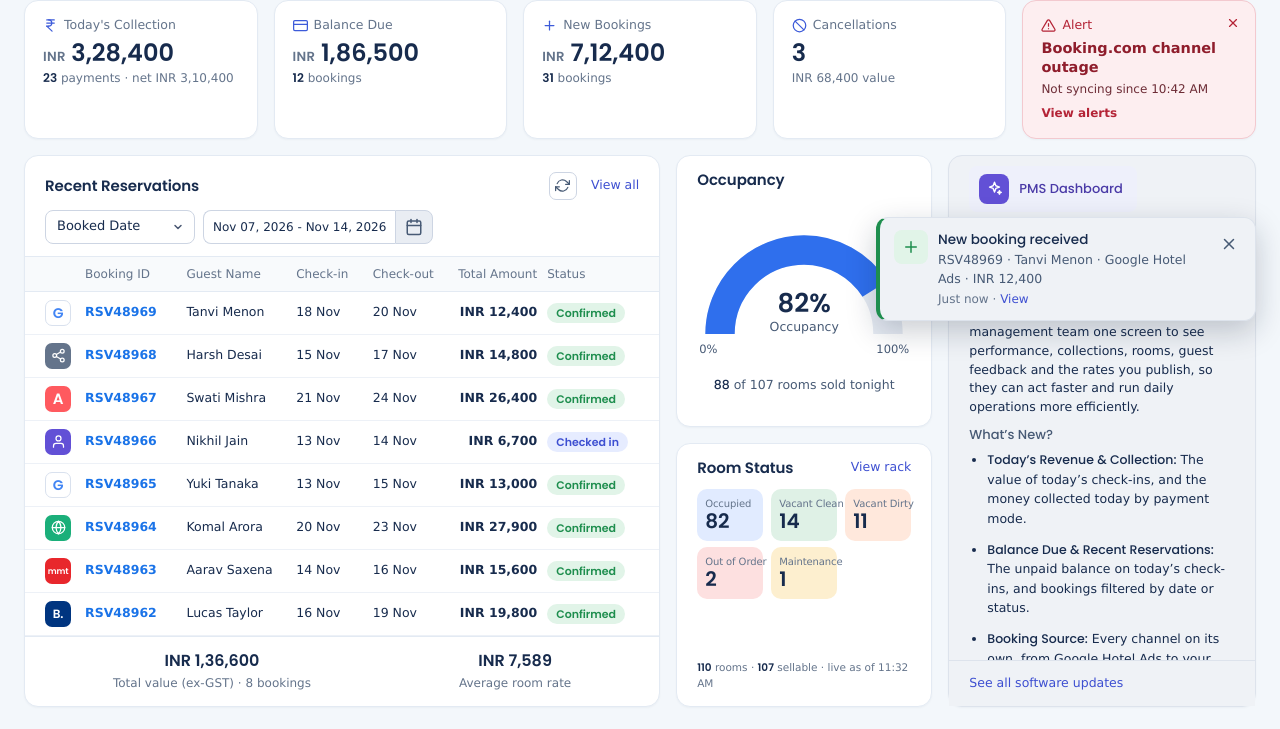
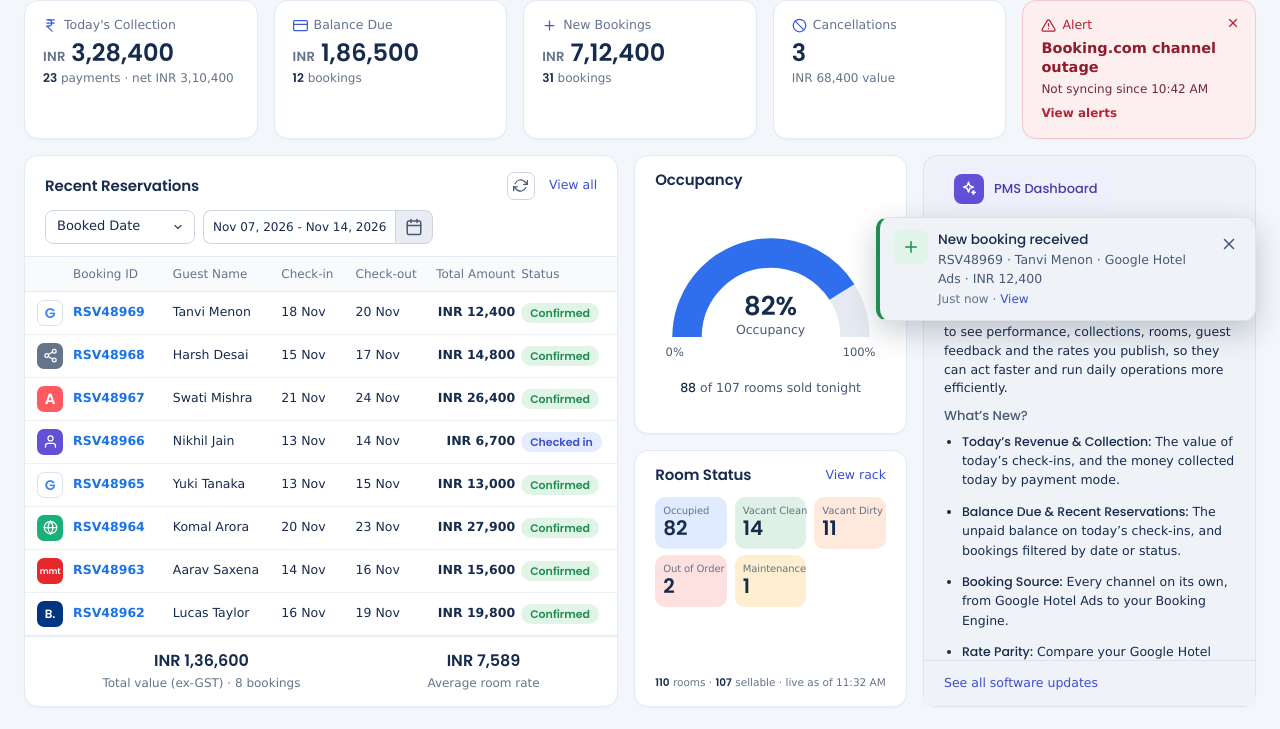
Before and after one commit to tarunsbheglobe1/New_Dashboard, a plain HTML site: page index.html in a window 1280 px wide. Shown: the part 455-1184 px from the top of the page. Drawn offline with Linux system fonts and the light colour scheme.

Commit message:
Enhance grid layout for medium screen responsiveness
Added responsive styles for medium screens and adjusted flex properties.

```diff
--- a/style.css
+++ b/style.css
@@ -1914,3 +1914,16 @@ body:has(#wt-weather:not(:checked)) #weather { display: none !important; }
 .row4 > #channels { flex: 1.5 1 0; }
 .row4 > #reviews { flex: 1.2 1 0; }
 .row4 > .stack2 { flex: 1 1 0; align-self: flex-start; min-width: 0; }
+
+/* keep the three-column rows on medium screens (zoomed or small laptops) */
+.grid > #recent { flex: 2.4 1 400px; }
+.grid > .stack { flex: .9 1 200px; }
+.grid > #whatsnew { flex: 1.15 1 240px; }
+.grid > #checkins, .grid > #tasks, .grid > #calendar { flex: 1 1 230px; }
+@media (min-width: 801px) {
+  .grid > #whatsnew { contain: size; }
+  .grid > .row4 { flex-wrap: nowrap; }
+  .row4 > .card, .row4 > .stack2 { flex-basis: 0 !important; }
+  .rr-th, #recent .rr { grid-template-columns: 30px minmax(70px, 1.1fr) minmax(70px, 1.2fr) minmax(44px, .8fr) minmax(44px, .8fr) minmax(76px, 1fr) 84px; gap: 0 6px; padding-left: 12px; padding-right: 12px; }
+}
+@media (max-width: 800px) { .grid > #whatsnew { contain: none; } }
```
